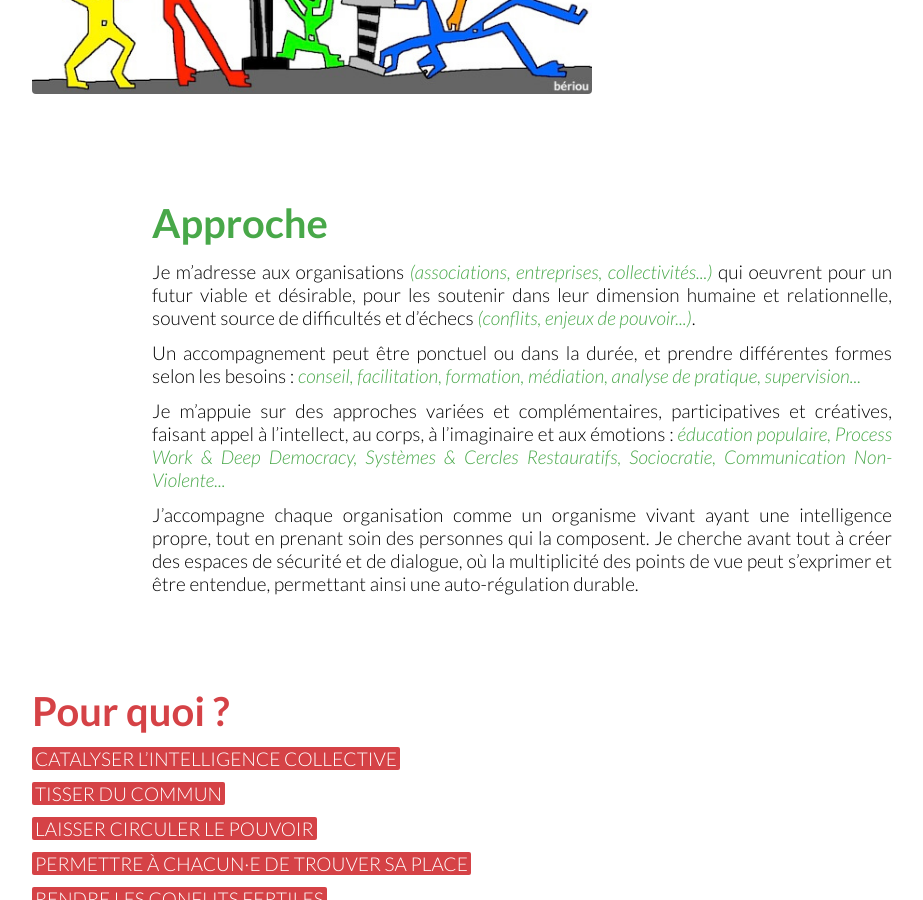
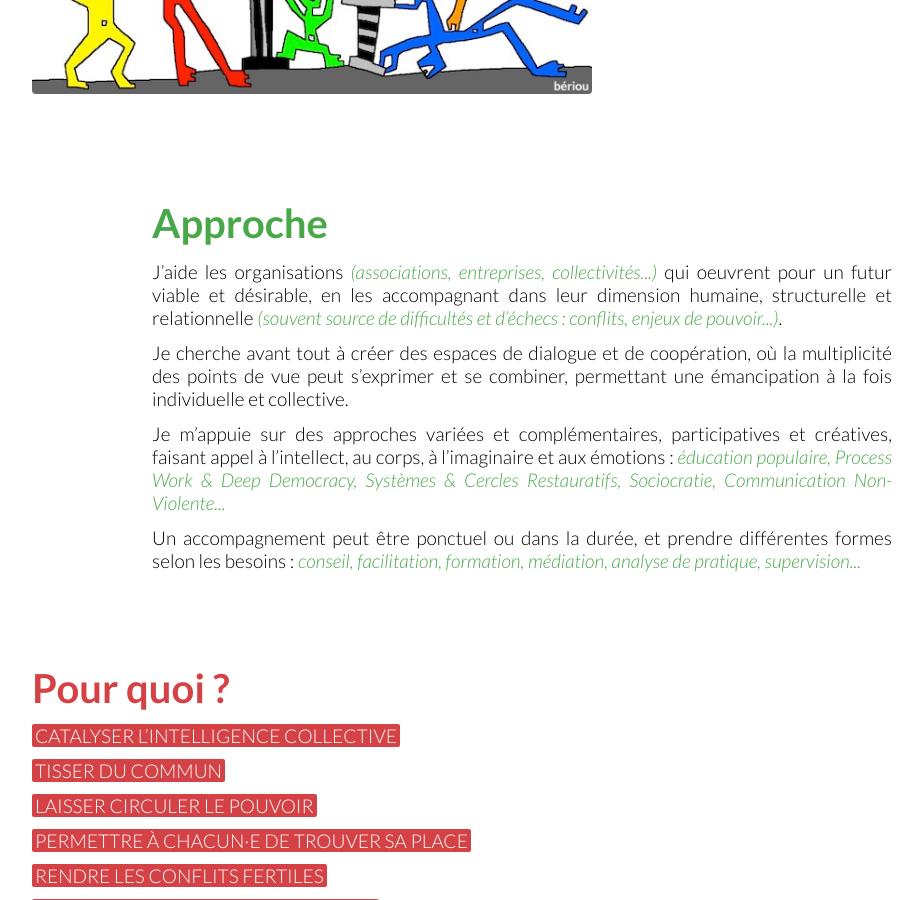
Before and after one commit to leomatteudi/leomatteudi, a Jekyll site: the page built from pages/2-organisations.html, in a window 1280 px wide and 900 px high, scrolled down 535 px. Shown: the whole window, without its empty margins (178-1101 px from the left). Built offline with Jekyll 4.4.1, drawn with Linux system fonts in a browser that asks for light colours.

Commit message:
Update 2-organisations.html

```diff
--- a/pages/2-organisations.html
+++ b/pages/2-organisations.html
@@ -12,10 +12,10 @@ title: Organisations
 
 <div class="block green">
 	<h2>Approche</h2></h2>
-	<p>Je m’adresse aux organisations <em>(associations, entreprises, collectivités...)</em> qui oeuvrent pour un futur viable et désirable, pour les soutenir dans leur dimension humaine et relationnelle, souvent source de difficultés et d’échecs <em>(conflits, enjeux de pouvoir...)</em>.</p>
+	<p>J’aide les organisations <em>(associations, entreprises, collectivités...)</em> qui oeuvrent pour un futur viable et désirable, en les accompagnant dans leur dimension humaine, structurelle et relationnelle <em>(souvent source de difficultés et d’échecs : conflits, enjeux de pouvoir...)</em>.</p>
+	<p>Je cherche avant tout à créer des espaces de dialogue et de coopération, où la multiplicité des points de vue peut s’exprimer et se combiner, permettant une émancipation à la fois individuelle et collective.</p>
+	<p>Je m’appuie sur des approches variées et complémentaires, participatives et créatives, faisant appel à l’intellect, au corps, à l’imaginaire et aux émotions : <em>éducation populaire, Process Work & Deep Democracy, Systèmes & Cercles Restauratifs, Sociocratie, Communication Non-Violente...</em></p>
 	<p>Un accompagnement peut être ponctuel ou dans la durée, et prendre différentes formes selon les besoins : <em>conseil, facilitation, formation, médiation, analyse de pratique, supervision...</em></p>
-	<p>Je m’appuie sur des approches variées et complémentaires, participatives et créatives, faisant appel à l’intellect, au corps, à l’imaginaire et aux émotions : <em>éducation populaire, Process Work & Deep Democracy, Systèmes & Cercles Restauratifs, Sociocratie, Communication Non-Violente...</em></p>
-	<p>J’accompagne chaque organisation comme un organisme vivant ayant une intelligence propre, tout en prenant soin des personnes qui la composent. Je cherche avant tout à créer des espaces de sécurité et de dialogue, où la multiplicité des points de vue peut s’exprimer et être entendue, permettant ainsi une auto-régulation durable.</p>
 </div>
 
 <div id="organisations-thematiques" class="block red">
```
